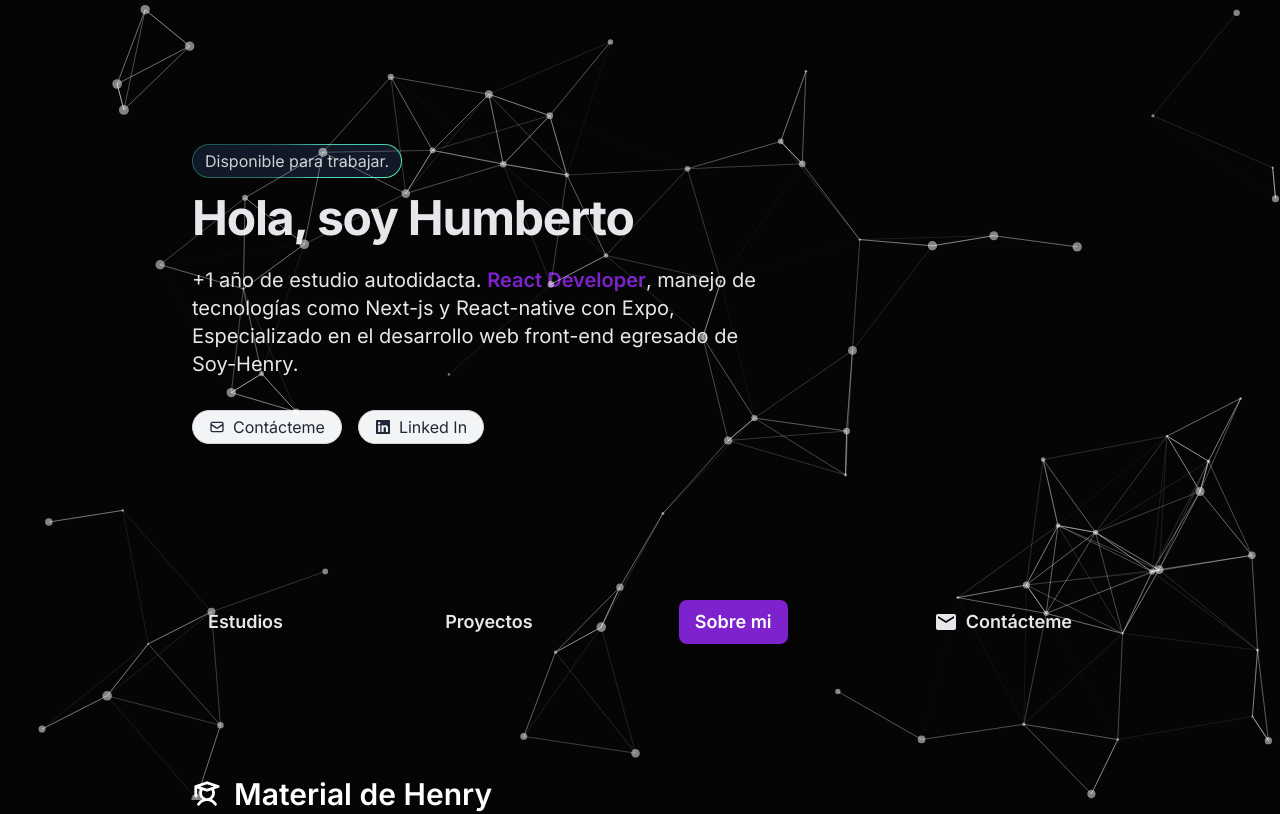
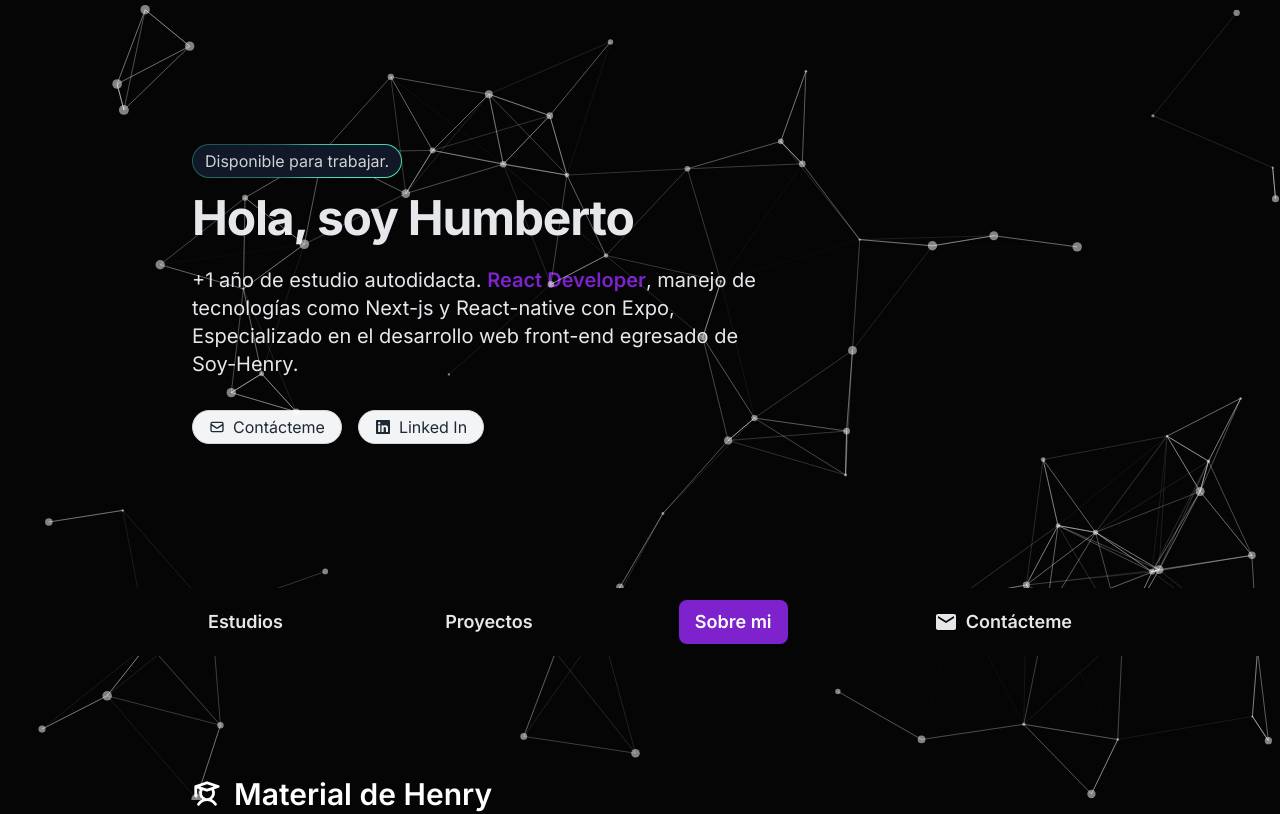
Before and after one commit to Heizahn/web-portfolio, a Next.js app: page / in a window 1280 px wide. Shown: the top 814 px of the page. Built offline with nearby package versions, Linux system fonts and the light colour scheme.

Commit message:
ajustando detalles

```diff
--- a/src/app/layout.tsx
+++ b/src/app/layout.tsx
@@ -18,9 +18,8 @@ export default function RootLayout({
 	return (
 		<html lang='es' className='!scroll-smooth'>
 			<body className={inter.className}>
+				<ParticlesBack />
 				{children}
-
-				<ParticlesBack />
 			</body>
 		</html>
 	);
--- a/src/app/page.tsx
+++ b/src/app/page.tsx
@@ -28,22 +28,34 @@ export default function Home() {
 
 	useEffect(() => {
 		if (aboutInView) {
+			console.log('ScrollY', scrollY);
+
 			setElementInView('about');
 		} else if (projectsInView) {
+			console.log('ScrollY', scrollY);
+
 			setElementInView('projects');
 		} else if (studyInView) {
+			console.log('ScrollY', scrollY);
+
 			setElementInView('study');
 		} else {
-			if (scrollY < 420) {
+			if (scrollY < 700) {
+				console.log('setInterval', studyInView, projectsInView, aboutInView);
+				console.log('ScrollY', scrollY);
 				setElementInView('');
 			}
 		}
 	}, [aboutInView, projectsInView, studyInView]);
 
 	return (
-		<main className='px-4'>
+		<main>
+			<div className='px-4 z-50'>
 				<SectionOne />
+			</div>
 			<Navbar inView={elementInView} />
+
+			<div className='px-4'>
 				<section ref={studyRef} id='study'>
 					<SectionStudy />
 				</section>
@@ -62,6 +74,7 @@ export default function Home() {
 						<Footer />
 					</div>
 				</section>
+			</div>
 		</main>
 	);
 }
--- a/src/components/Navbar/Navbar.tsx
+++ b/src/components/Navbar/Navbar.tsx
@@ -4,7 +4,11 @@ import { MdEmail } from 'react-icons/md';
 
 export default function Navbar({ inView }: { inView: string }) {
 	return (
-		<header className='sticky top-[-1px] z-10 flex items-center justify-center w-full  md:mb-10 '>
+		<header
+			className={`sticky top-[-1px] z-10 flex items-center justify-center w-full  md:mb-10 ${
+				inView && 'bg-[rgb(5,5,5)]'
+			}`}
+		>
 			<nav className='flex py-2 w-full text-base md:text-lg font-semibold text-gray-200 justify-between items-center  md:py-3	md:max-w-4xl'>
 				<Link
 					href='/#study'
--- a/src/components/particles/ParticlesBack.tsx
+++ b/src/components/particles/ParticlesBack.tsx
@@ -15,10 +15,6 @@ export default function ParticlesBack() {
 			setInit(true);
 		});
 	}, []);
-
-	// const particlesLoaded = (container) => {
-	// 	console.log(container);
-	// };
 
 	return (
 		<>
```
Lines whose indentation alone changed are shown as unchanged.
